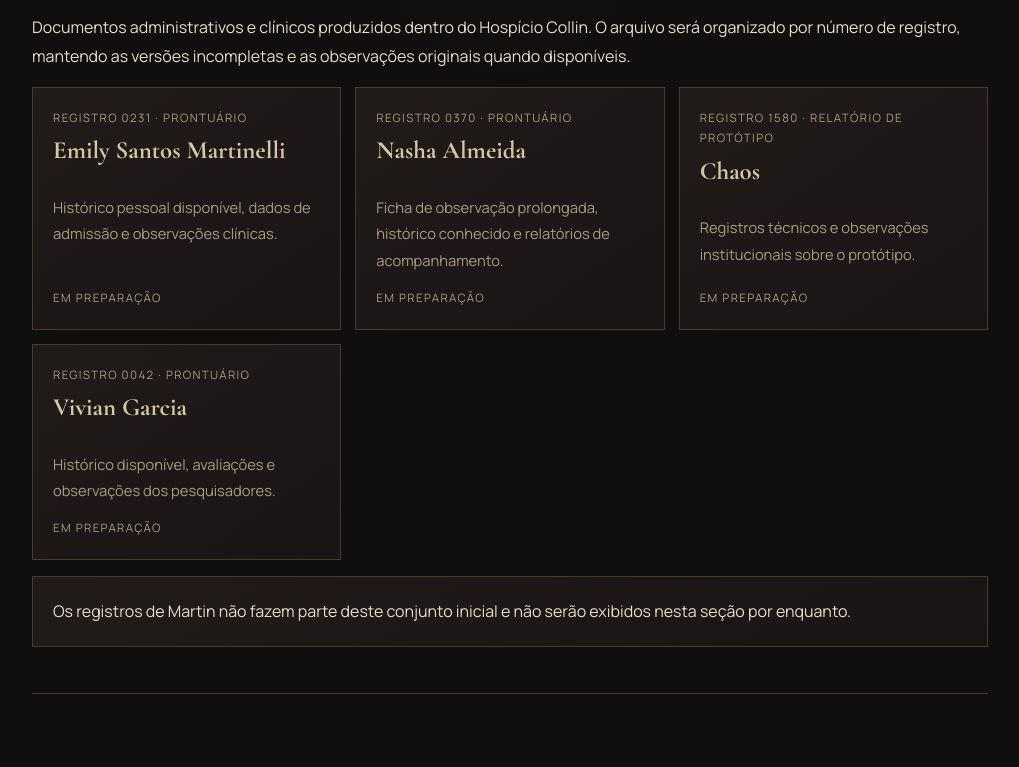
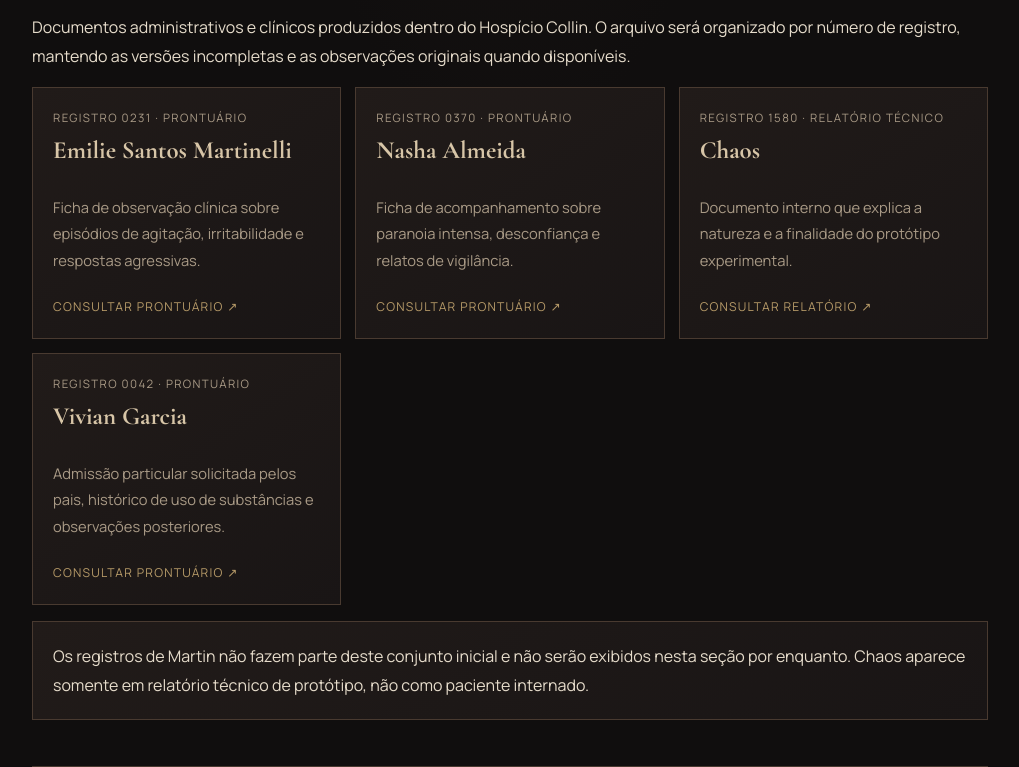
Before and after one commit to edeninsane/-MANUAL-DE-JOGADOR-RPG, a plain HTML site: page documentos.html in a window 1280 px wide. Shown: the part 2133-2900 px from the top of the page, without its empty margins (130-1149 px from the left). Drawn offline with nearby package versions, Linux system fonts and the light colour scheme; a web font is replaced by a local one.

Commit message:
Atualizar índice do arquivo com links dos quatro documentos

```diff
--- a/documentos.html
+++ b/documentos.html
@@ -49,12 +49,12 @@ footer{text-align:center;padding:30px;color:var(--muted);border-top:1px solid va
 <div class="kicker">III · Arquivo institucional</div><h2>Prontuários e registros internos</h2>
 <p>Documentos administrativos e clínicos produzidos dentro do Hospício Collin. O arquivo será organizado por número de registro, mantendo as versões incompletas e as observações originais quando disponíveis.</p>
 <div class="documents">
-<article class="document"><div class="status">Registro 0231 · Prontuário</div><h3>Emily Santos Martinelli</h3><p>Histórico pessoal disponível, dados de admissão e observações clínicas.</p><span class="status">Em preparação</span></article>
-<article class="document"><div class="status">Registro 0370 · Prontuário</div><h3>Nasha Almeida</h3><p>Ficha de observação prolongada, histórico conhecido e relatórios de acompanhamento.</p><span class="status">Em preparação</span></article>
-<article class="document"><div class="status">Registro 1580 · Relatório de protótipo</div><h3>Chaos</h3><p>Registros técnicos e observações institucionais sobre o protótipo.</p><span class="status">Em preparação</span></article>
-<article class="document"><div class="status">Registro 0042 · Prontuário</div><h3>Vivian Garcia</h3><p>Histórico disponível, avaliações e observações dos pesquisadores.</p><span class="status">Em preparação</span></article>
+<article class="document"><div class="status">Registro 0231 · Prontuário</div><h3>Emilie Santos Martinelli</h3><p>Ficha de observação clínica sobre episódios de agitação, irritabilidade e respostas agressivas.</p><a class="link" href="documentos/prontuario-0231-emilie.html">CONSULTAR PRONTUÁRIO ↗</a></article>
+<article class="document"><div class="status">Registro 0370 · Prontuário</div><h3>Nasha Almeida</h3><p>Ficha de acompanhamento sobre paranoia intensa, desconfiança e relatos de vigilância.</p><a class="link" href="documentos/prontuario-0370-nasha-almeida.html">CONSULTAR PRONTUÁRIO ↗</a></article>
+<article class="document"><div class="status">Registro 1580 · Relatório técnico</div><h3>Chaos</h3><p>Documento interno que explica a natureza e a finalidade do protótipo experimental.</p><a class="link" href="documentos/relatorio-1580-chaos.html">CONSULTAR RELATÓRIO ↗</a></article>
+<article class="document"><div class="status">Registro 0042 · Prontuário</div><h3>Vivian Garcia</h3><p>Admissão particular solicitada pelos pais, histórico de uso de substâncias e observações posteriores.</p><a class="link" href="documentos/prontuario-0042-vivian.html">CONSULTAR PRONTUÁRIO ↗</a></article>
 </div>
-<div class="intro">Os registros de Martin não fazem parte deste conjunto inicial e não serão exibidos nesta seção por enquanto.</div>
+<div class="intro">Os registros de Martin não fazem parte deste conjunto inicial e não serão exibidos nesta seção por enquanto. Chaos aparece somente em relatório técnico de protótipo, não como paciente internado.</div>
 </section>
 </main>
 <footer><div class="orn">✦</div>F&L — FANÁTICOS E LOUCOS<br>Arquivo de Documentos · Material dos investigadores</footer>
```
